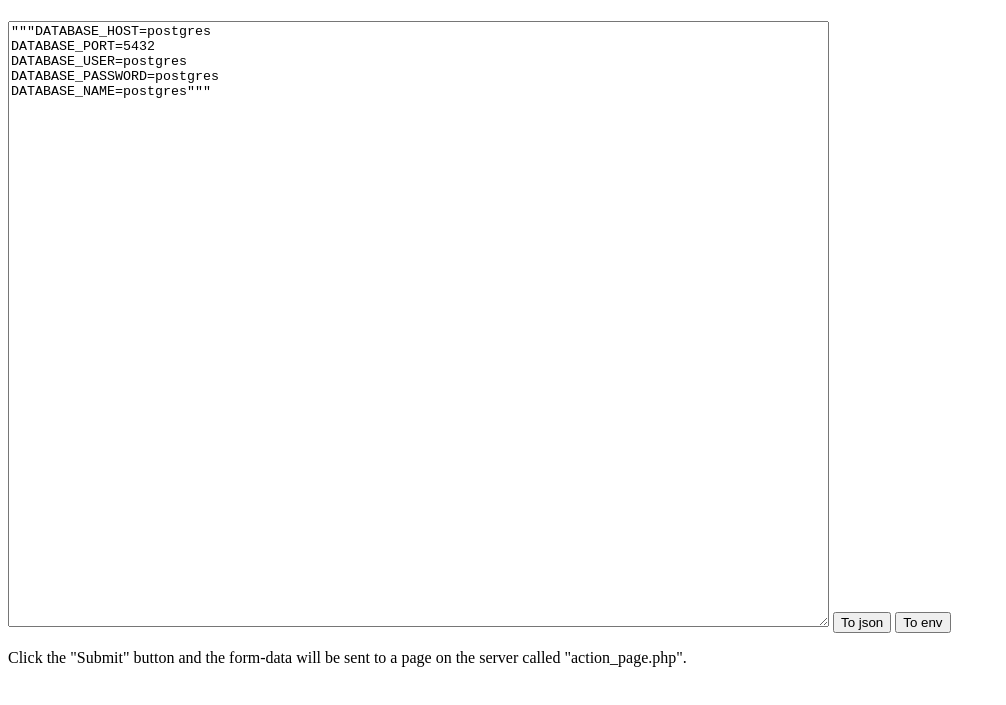
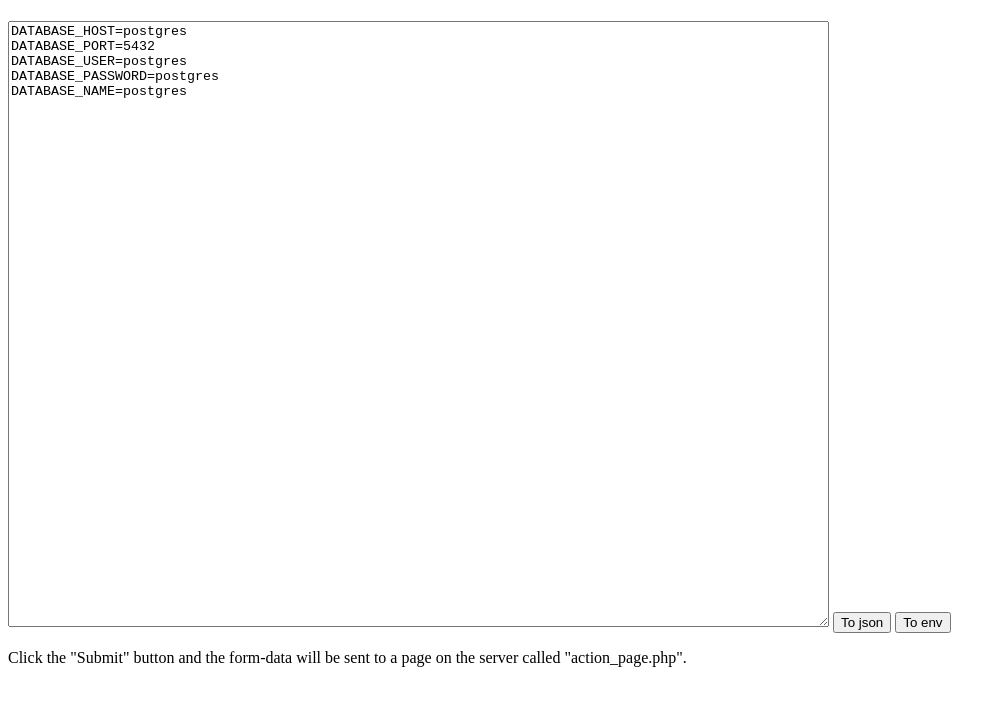
Before and after one commit to fredgido/fredgido.github.io, a plain HTML site: page envtojson.html in a window 1280 px wide. Shown: the part 59-764 px from the top of the page, without its empty margins (0-1006 px from the left). Drawn offline with Linux system fonts and the light colour scheme.

Commit message:
Update envtojson.html

```diff
--- a/envtojson.html
+++ b/envtojson.html
@@ -4,11 +4,11 @@
 
 <h1>The textarea element</h1>
 
-<textarea id="w3review" name="w3review" rows="40" cols="100">"""DATABASE_HOST=postgres
+<textarea id="w3review" name="w3review" rows="40" cols="100">DATABASE_HOST=postgres
 DATABASE_PORT=5432
 DATABASE_USER=postgres
 DATABASE_PASSWORD=postgres
-DATABASE_NAME=postgres"""</textarea>
+DATABASE_NAME=postgres</textarea>
 
 <button onclick="myFunction()">To json</button>
 <button onclick="myFunction2()">To env</button>
```
